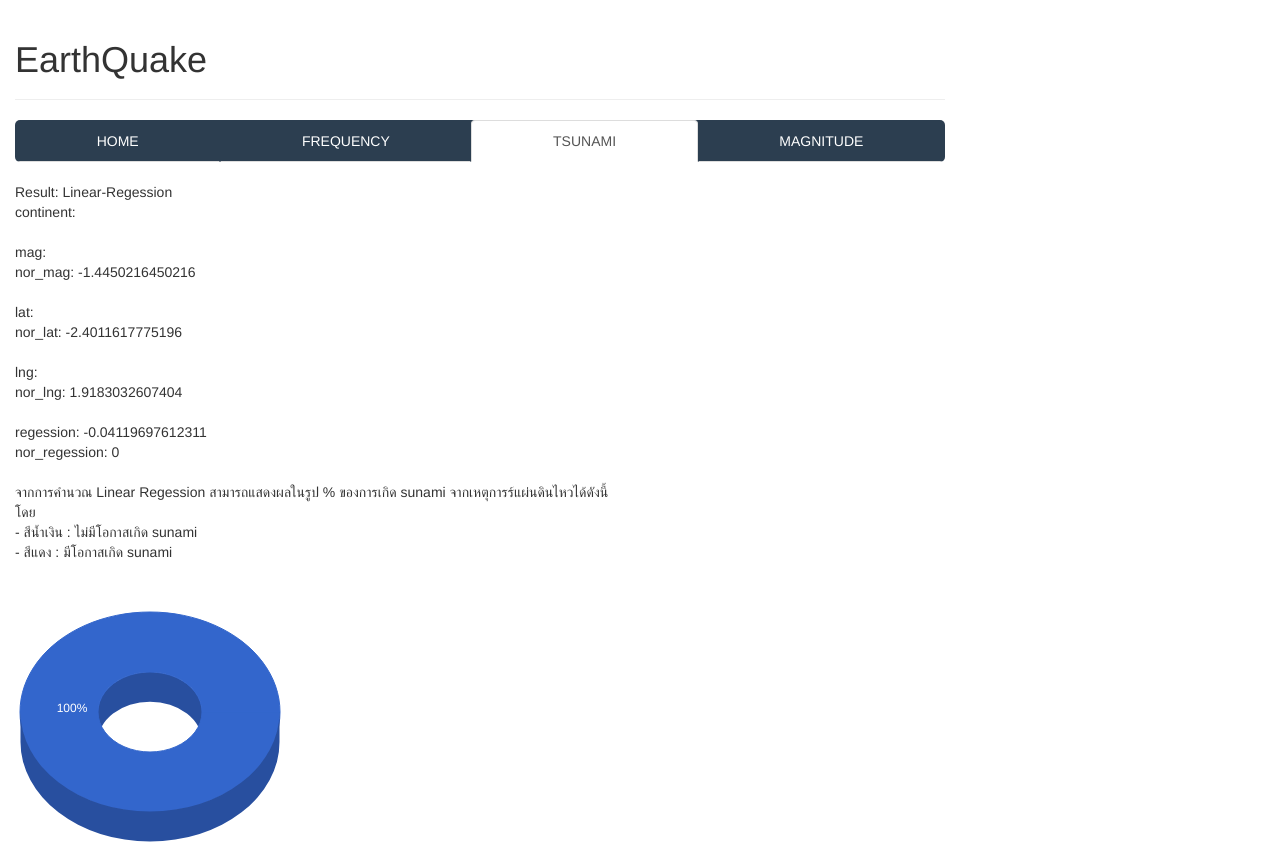
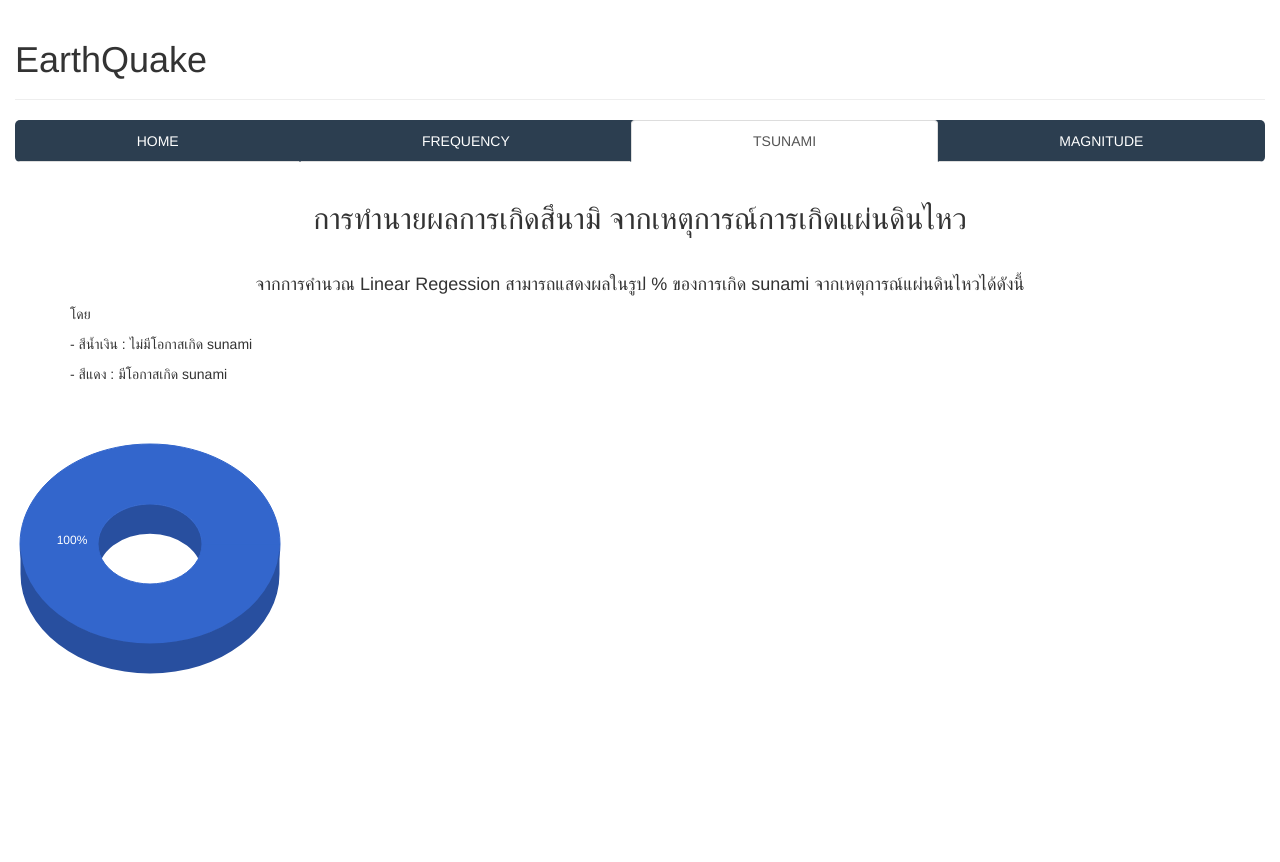
Before and after one commit to compmaxxx/DM-EarthQuake, a PHP site: page /action_sunami.php in a window 1280 px wide. After the commit the page ends 674 px from the top, so only its background shows below. Run offline with PHP 8.4, Linux system fonts and the light colour scheme; data that the repository does not hold is empty.

Commit message:
edit_Tsunami

```diff
--- a/action_sunami.php
+++ b/action_sunami.php
@@ -3,8 +3,6 @@
 <style>
 body {
   font-family: "Helvetica Neue", Helvetica, Arial, sans-serif;
-  width: 960px;
-  height: 500px;
   position: relative;
 }
 path.slice{
@@ -23,7 +21,7 @@ svg text.percent{
 }
 </style>
 
-<!-- compute INPUT for SunamiValue -->
+<!-- compute INPUT for TsunamiValue -->
 <?php
 	$input_ctn = $_POST["continent"];
 	$input_mag = $_POST["magnitude"];
@@ -77,26 +75,14 @@ svg text.percent{
 	}
 ?>
 
-Result: Linear-Regession
-<br><?php echo "continent: $input_ctn"; ?>
-<br><br><?php echo "mag: $input_mag"; ?>
-<br><?php
+<?php
 	$nor_mag = ($input_mag - $mean_mag[$i]) / $sd_mag[$i];
-	echo "nor_mag: $nor_mag"; ?>
-<br><br><?php echo "lat: $input_lat"; ?>
-<br><?php
 	$nor_lat = ($input_lat - $mean_lat[$i]) / $sd_lat[$i];
-	echo "nor_lat: $nor_lat"; ?>
-<br><br><?php echo "lng: $input_lng"; ?>
-<br>
+	$nor_lng = ($input_lng - $mean_lng[$i]) / $sd_lng[$i];
+	$sum = ($nor_mag * $mag[$i]) + ($nor_lat * $lat[$i]) + ($nor_lng * $lng[$i]) + $oth[$i];
+?>
 
 <?php
-	$nor_lng = ($input_lng - $mean_lng[$i]) / $sd_lng[$i];
-	echo "nor_lng: $nor_lng"; ?>
-<br><br><?php
-	$sum = ($nor_mag * $mag[$i]) + ($nor_lat * $lat[$i]) + ($nor_lng * $lng[$i]) + $oth[$i];
-	echo "regession: $sum"; ?>
-<br><?php
 	if ($sum < $min[$i]) {
 		$nor_sum = 0;
 	}
@@ -106,10 +92,10 @@ Result: Linear-Regession
 	else {
 		$nor_sum = ($sum - $min[$i]) / ($max[$i] - $min[$i]);
 	}
-	echo "nor_regession: $nor_sum"; ?>
+?>
 
 <!-- configure for pass data from PHP to JS -->
-<br><br><?php
+<?php
 	$bValue = 0;
 	$pValue = 1;
 	if ($nor_sum < 0.5) {
@@ -119,18 +105,19 @@ Result: Linear-Regession
 	else {
 		$bValue = 1-$nor_sum;
 		$pValue = $nor_sum;
-	} ?>
+	}
+?>
 
-จากการคำนวณ Linear Regession สามารถแสดงผลในรูป % ของการเกิด sunami จากเหตุการร์แผ่นดินไหวได้ดังนี้<br>
-โดย	<br>
-- สีน้ำเงิน : ไม่มีโอกาสเกิด sunami <br>
-- สีแดง : มีโอกาสเกิด sunami <br>
+<center>
+<h2>การทำนายผลการเกิดสึนามิ จากเหตุการณ์การเกิดแผ่นดินไหว</h2><br>
+<h4>จากการคำนวณ Linear Regession สามารถแสดงผลในรูป % ของการเกิด sunami จากเหตุการณ์แผ่นดินไหวได้ดังนี้</h4>
+</center>
 
 <script src="asset/d3/Donut3D.js"></script>
 <script>
 var salesData=[
-	{label:"Basic", color:"#3366CC", text:"no-sunami", value:<?php echo $bValue; ?>},
-	{label:"Plus", color:"#DC3912", text:"sunami", value:<?php echo $pValue; ?>}
+	{label:"Basic", color:"#3366CC", text:"no-tsunami", value:<?php echo $bValue; ?>},
+	{label:"Plus", color:"#DC3912", text:"tsunami", value:<?php echo $pValue; ?>}
 	];
 
 var svg = d3.select("body").append("svg").attr("width",700).attr("height",300);
@@ -146,4 +133,8 @@ function Data(){
 }
 </script>
 
+<p>โดย</p>
+<p>- สีน้ำเงิน : ไม่มีโอกาสเกิด sunami</p>
+<p>- สีแดง : มีโอกาสเกิด sunami</p>
+
 <?php include_once "template/footer.php" ?>
```
Also changed, not shown: sunami.php (+18 -43 lines).
